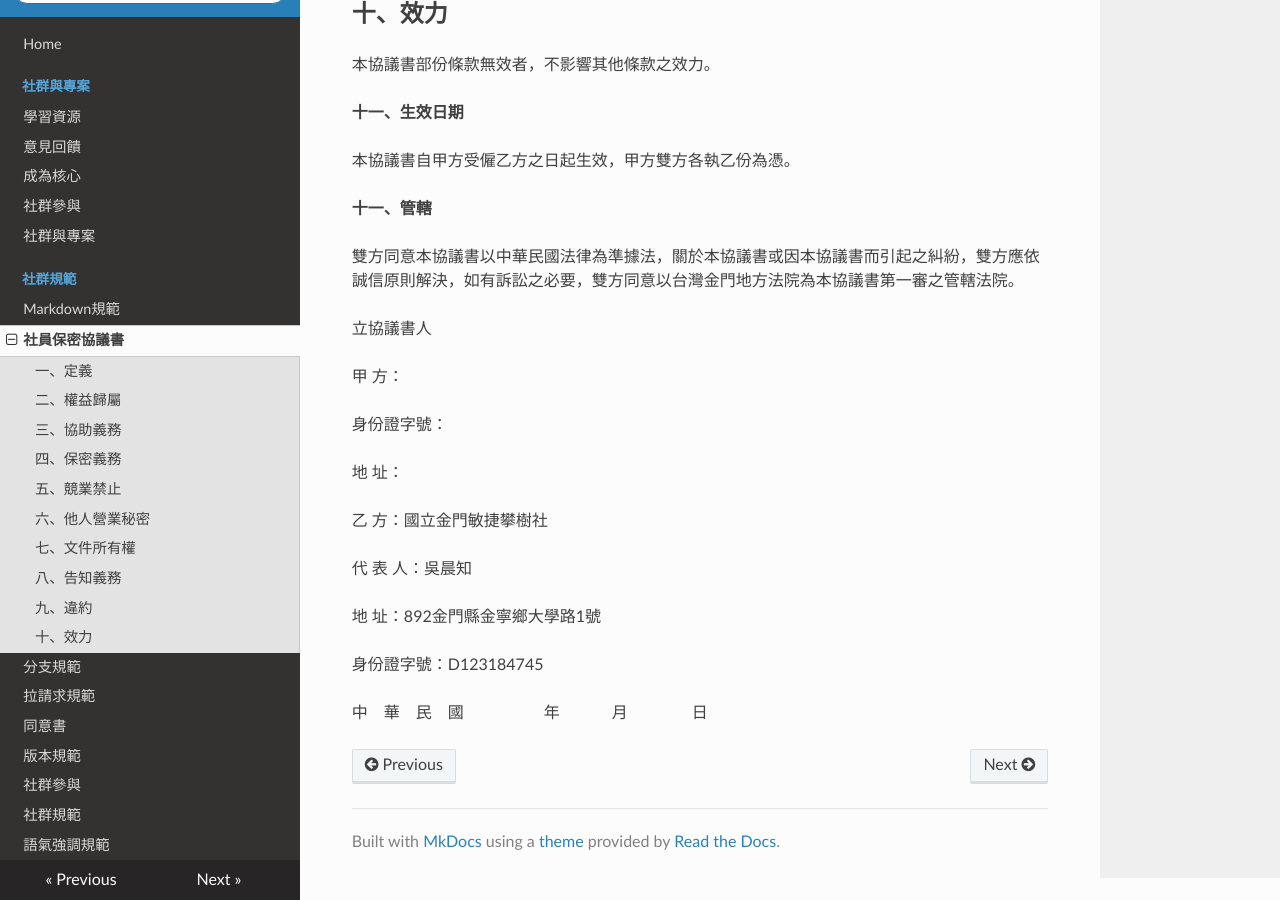
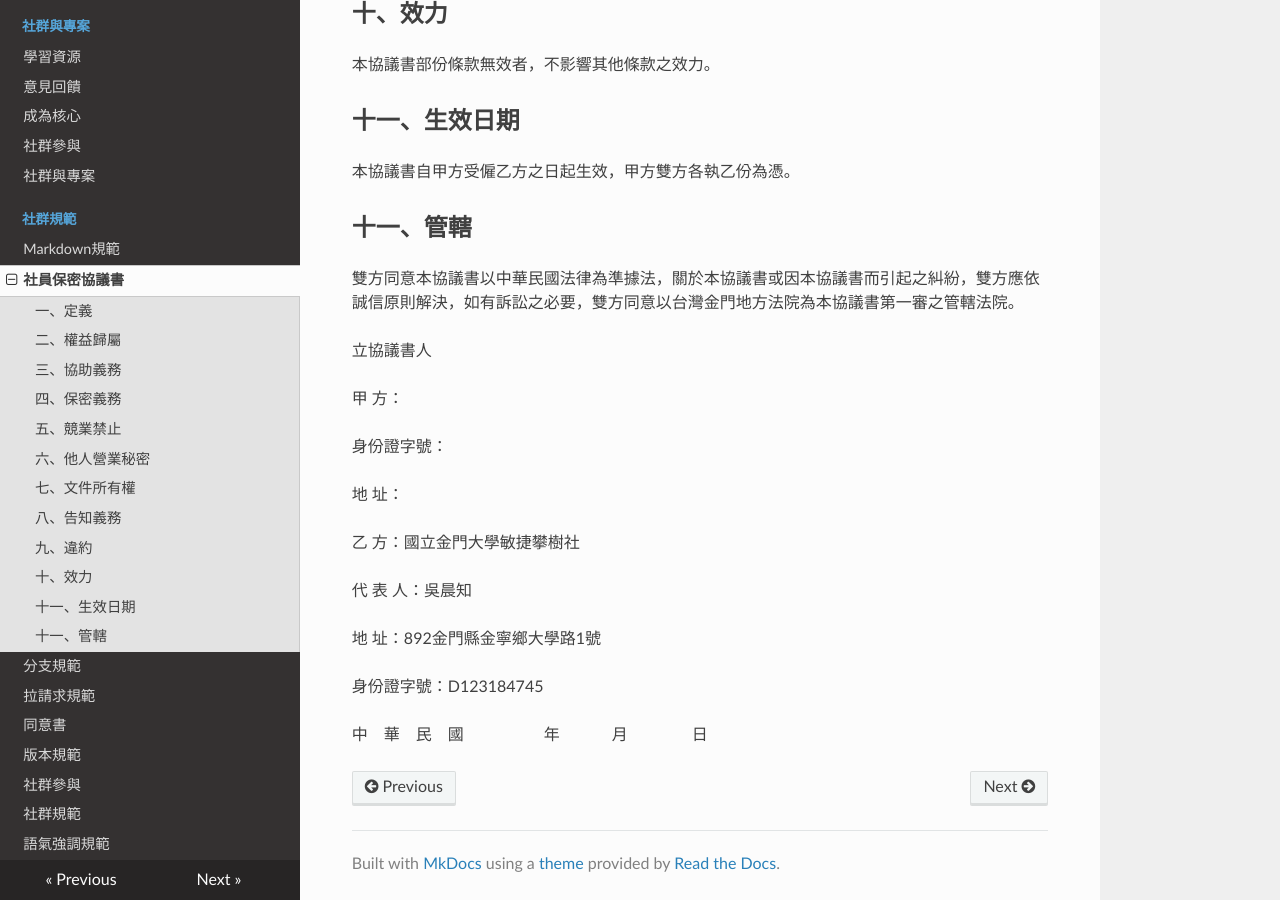
Before and after one commit to NQU-Agile-Tree-Climbing-Club/community-regulation, an MkDocs documentation site: the page built from docs/社群規範/保密協議書.md, in a window 1280 px wide and 900 px high, scrolled down 2025 px. Built offline with MkDocs 1.6.1, drawn with Linux system fonts in a browser that asks for light colours; nearby versions of some CDN libraries.

Commit message:
此提交將更新加入大標標籤
修改項目:

模組:

議題2

```diff
--- a/docs/社群規範/保密協議書.md
+++ b/docs/社群規範/保密協議書.md
@@ -55,11 +55,11 @@
 
 本協議書部份條款無效者，不影響其他條款之效力。
 
-**十一、生效日期**
+## 十一、生效日期
 
  本協議書自甲方受僱乙方之日起生效，甲方雙方各執乙份為憑。
 
-**十一、管轄**
+## 十一、管轄
 
 雙方同意本協議書以中華民國法律為準據法，關於本協議書或因本協議書而引起之糾紛，雙方應依誠信原則解決，如有訴訟之必要，雙方同意以台灣金門地方法院為本協議書第一審之管轄法院。
 
@@ -71,7 +71,7 @@
 
 地 址：
 
-乙 方：國立金門敏捷攀樹社
+乙 方：國立金門大學敏捷攀樹社
 
 代 表 人：吳晨知
 
```
